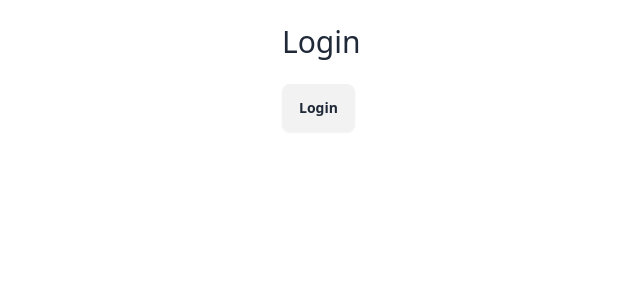
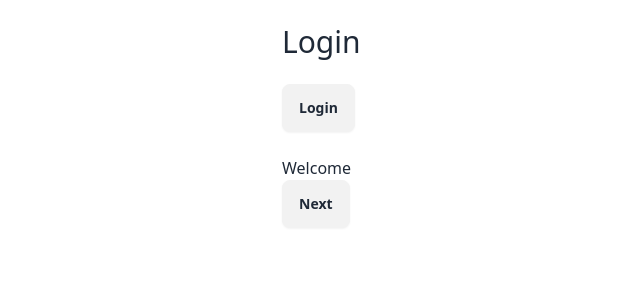
Before and after one commit to alelax/angular-evolution, an Angular app: page / in a window 1280 px wide. Shown: the top 300 px of the page, without its empty margins (166-806 px from the left). Built offline with nearby package versions, Linux system fonts and the light colour scheme.

Commit message:
test @switch

```diff
--- a/src/app/app.component.ts
+++ b/src/app/app.component.ts
@@ -8,6 +8,7 @@
   standalone: true,
   imports: [CommonModule, RouterOutlet],
   template: `
+    <!-- @if @else -->
     <div class="centred-page sm">
 
       @if (logged()) {
@@ -19,12 +20,36 @@
       }
 
     </div>
+
+    <!-- @switch -->
+    <div class="centred-page sm">
+      @switch (currentStep()) {
+        @case ('step1') {
+          <h1>Step 1</h1>
+          <button class="btn" (click)="currentStep.set('step2')">Next</button>
+        }
+        @case ('step2') {
+          <h1>Step 2</h1>
+          <button class="btn" (click)="currentStep.set('final')">Next</button>
+        }
+        @case ('final') {
+          <h1>Final step</h1>
+        }
+        @default {
+          <h1>Welcome</h1>
+          <button class="btn" (click)="currentStep.set('step1')">Next</button>
+        }
+      }
+    </div>
+
   `,
   styles: [``],
 })
 export class AppComponent {
 
   logged = signal<boolean>(false);
+
+  currentStep = signal<'step1' | 'step2' | 'final' | null>(null);
 
   singIn() {
     this.logged.set(true);
```
